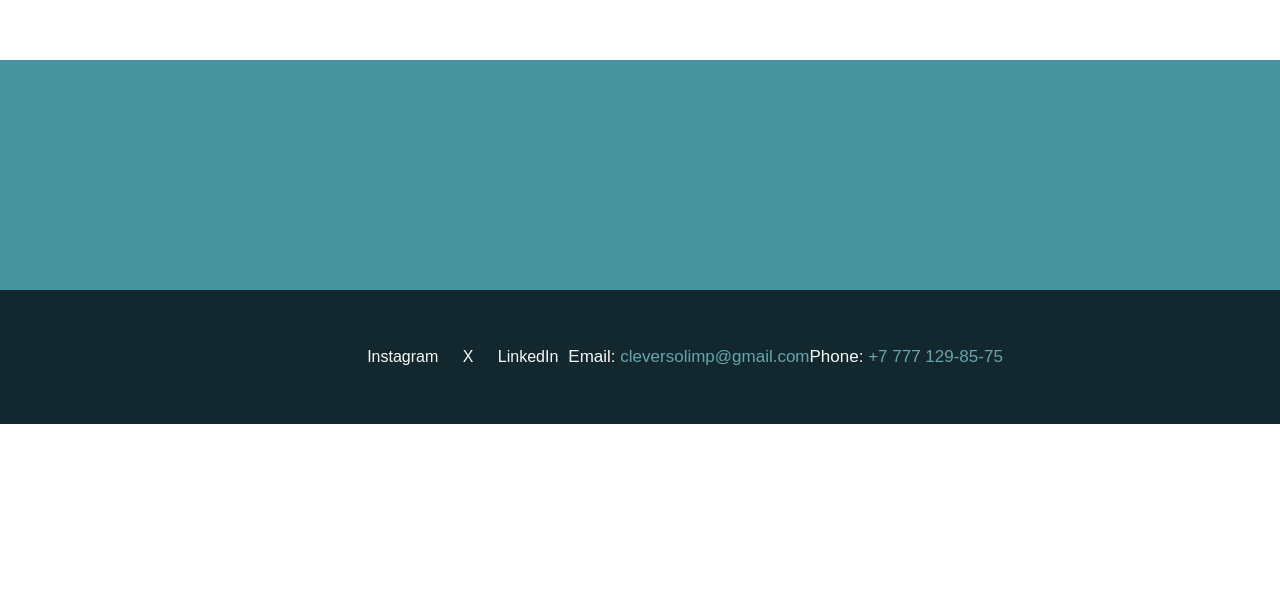
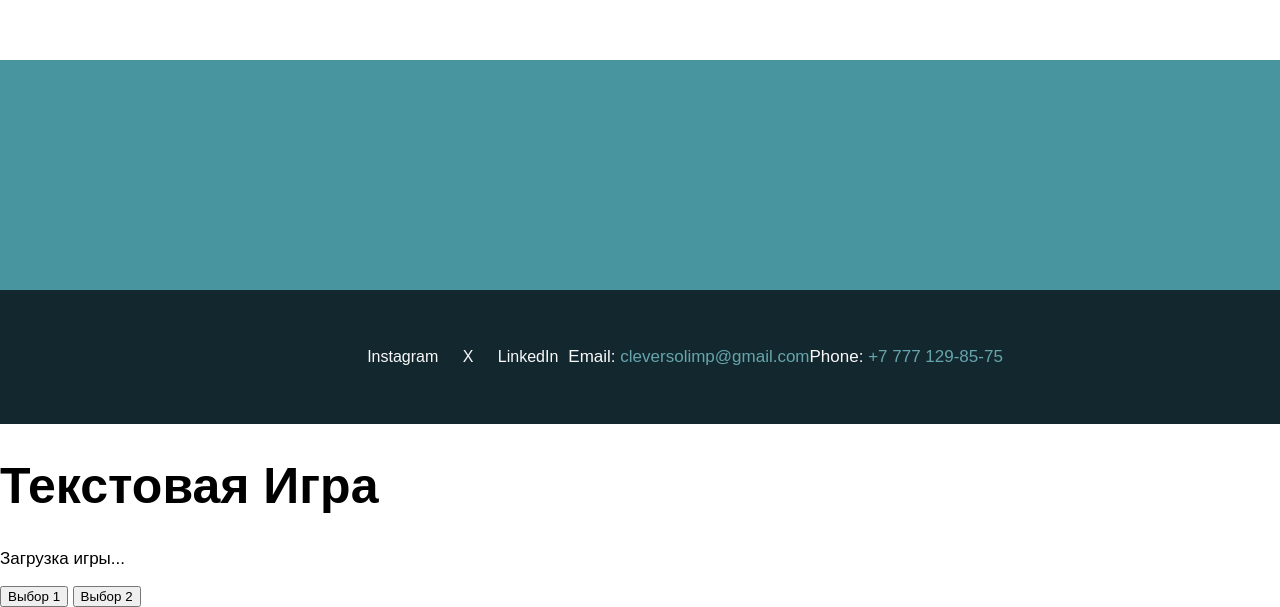
Before and after one commit to teoremiy228/sitemy, a plain HTML site: page index.html in a window 1280 px wide. Shown: the part 2331-2938 px from the top of the page. Before the commit the page ends 2755 px from the top, so only its background shows below. Drawn offline with Linux system fonts and the light colour scheme.

Commit message:
Update index.html

```diff
--- a/index.html
+++ b/index.html
@@ -55,6 +55,12 @@
             <p>Phone: <a href="tel:+77771298575">+7 777 129-85-75</a></p>
         </footer>
     </div>
+    <div id="game">
+        <h1>Текстовая Игра</h1>
+        <p id="story">Загрузка игры...</p>
+        <button id="choice1" onclick="makeChoice(1)">Выбор 1</button>
+        <button id="choice2" onclick="makeChoice(2)">Выбор 2</button>
+    </div>
     <script src="script.js"></script>
 </body>
 </html>
```
